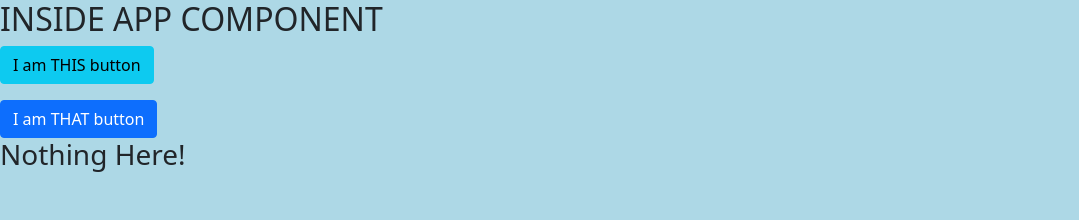
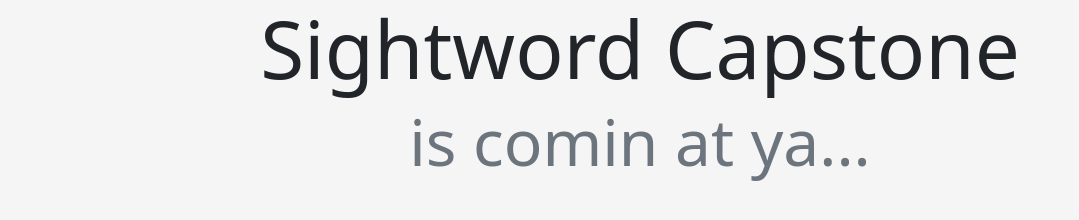
Before and after one commit to austincparker/Sightword-Game, a React app: page / in a window 1280 px wide. Shown: the whole page, without its empty margins (0-1079 px from the left). Built offline with nearby package versions, Linux system fonts and the light colour scheme.

Commit message:
removed template nonsense

```diff
--- a/package.json
+++ b/package.json
@@ -51,6 +51,7 @@
     "eslint-config-airbnb": "^18.2.1",
     "eslint-config-prettier": "^8.3.0",
     "eslint-plugin-import": "^2.24.2",
+    "eslint-plugin-jest": "^25.3.0",
     "eslint-plugin-jsx-a11y": "^6.4.1",
     "eslint-plugin-prettier": "^4.0.0",
     "eslint-plugin-react": "^7.26.0",
--- a/src/Initialize/index.js
+++ b/src/Initialize/index.js
@@ -1,37 +1,10 @@
-import React, { useState } from 'react';
+import React from 'react';
 
 function Initialize() {
-  const [domWriting, setDomWriting] = useState('Nothing Here!');
-
-  const handleClick = (e) => {
-    console.warn(`You clicked ${e.target.id}`);
-    setDomWriting(`You clicked ${e.target.id}! Check the Console!`);
-  };
-
   return (
     <div className="App">
-      <h2>INSIDE APP COMPONENT</h2>
-      <div>
-        <button
-          type="button"
-          id="this-button"
-          className="btn btn-info"
-          onClick={handleClick}
-        >
-          I am THIS button
-        </button>
-      </div>
-      <div>
-        <button
-          type="button"
-          id="that-button"
-          className="btn btn-primary mt-3"
-          onClick={handleClick}
-        >
-          I am THAT button
-        </button>
-      </div>
-      <h3>{domWriting}</h3>
+      <h1 className="display-1 text-center"> Sightword Capstone </h1>
+      <h3 className="text-center text-muted display-3">is comin at ya...</h3>
     </div>
   );
 }
--- a/src/styles/globals/_variables.scss
+++ b/src/styles/globals/_variables.scss
@@ -1 +1 @@
-$favColor: lightblue;
+$favColor: whitesmoke;
```
Also changed, not shown: 1 other file.
